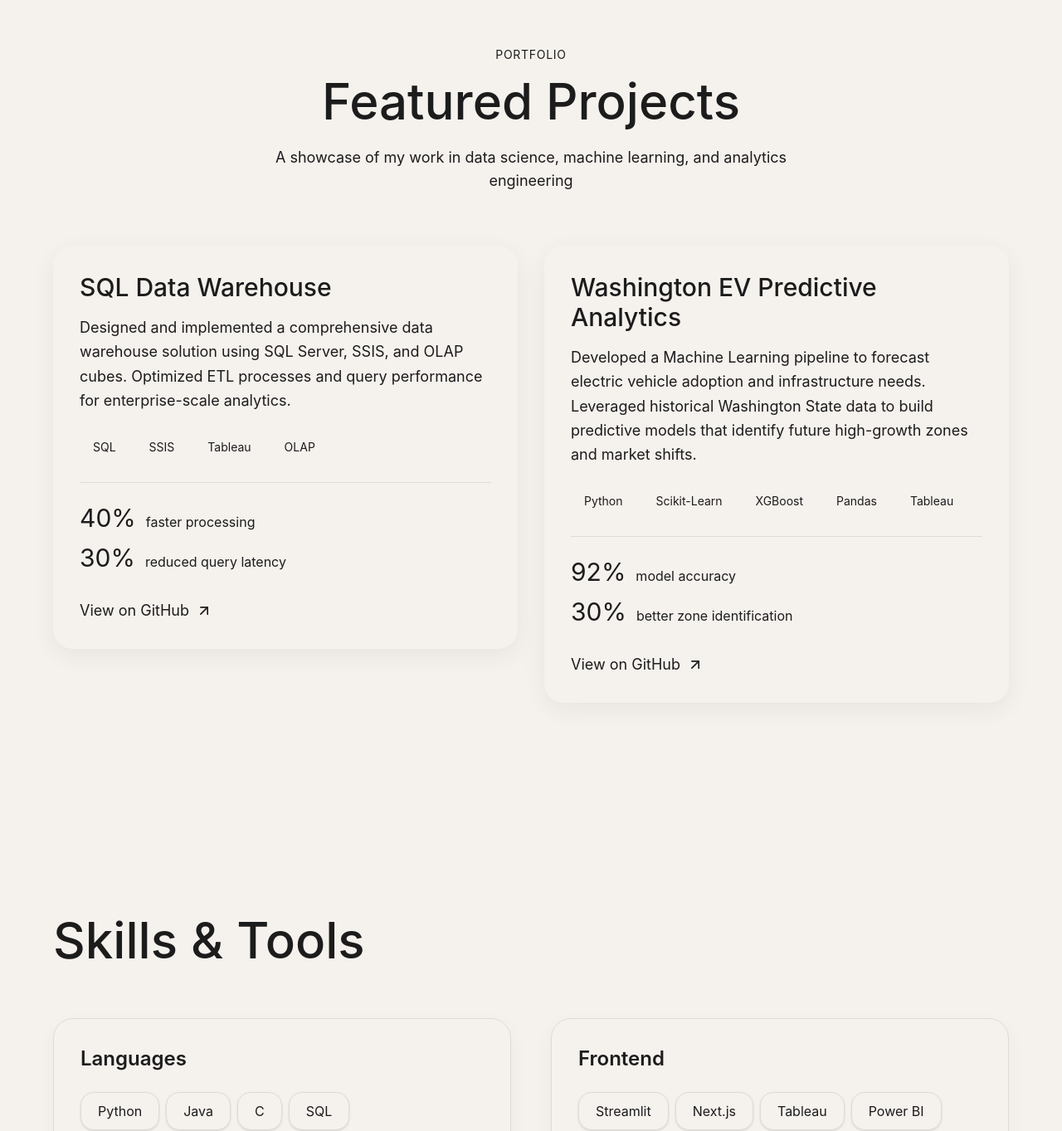
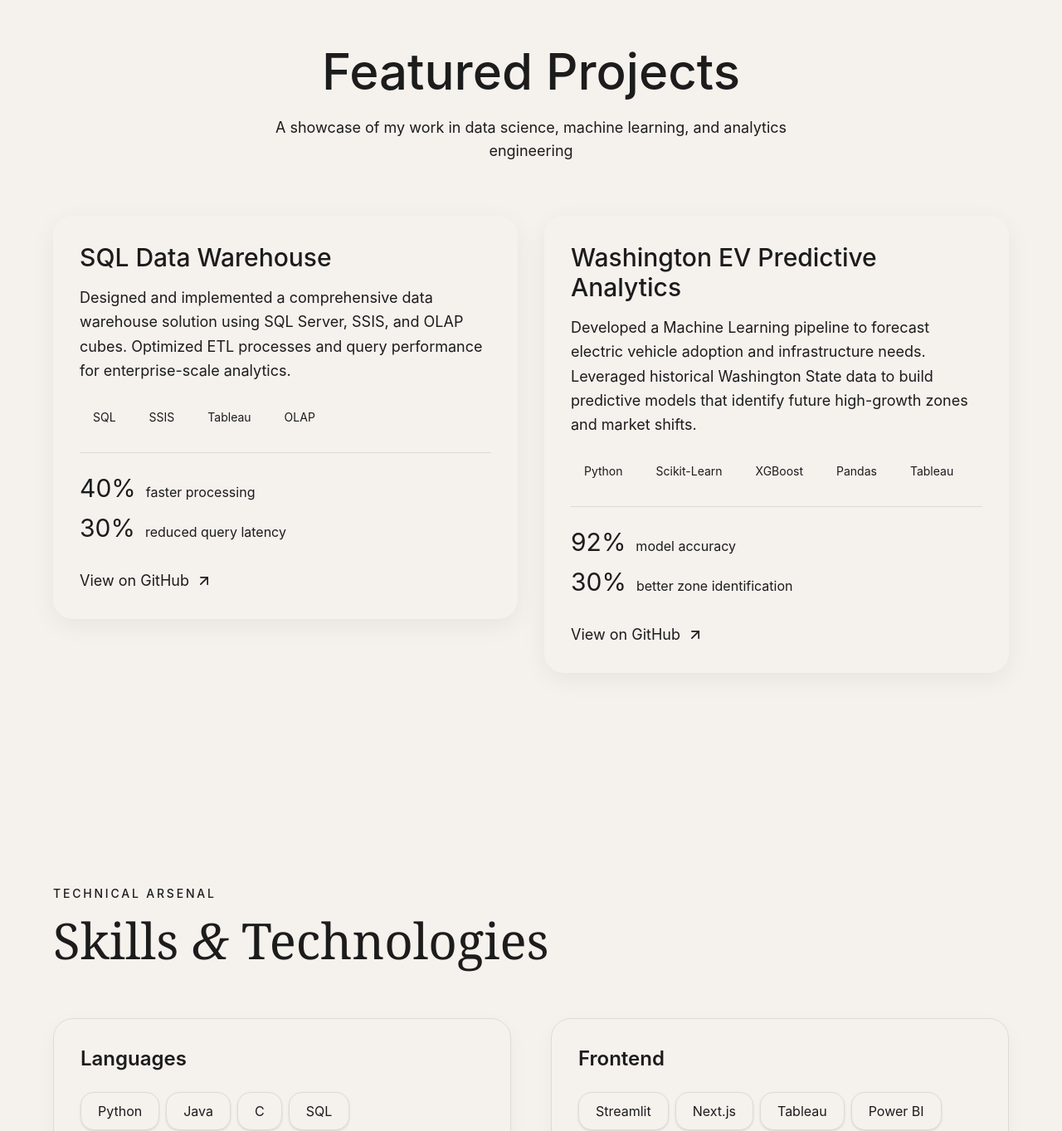
Before and after one commit to Utkarsh-Patel01/Design-portfolio, a React (Vite) app: page / in a window 1280 px wide. Shown: the part 1680-3043 px from the top of the page at 83% size. Built offline with nearby package versions, Linux system fonts and the light colour scheme.

Commit message:
Update layout for Featured Projects and Skills sections

```diff
--- a/src/app/App.tsx
+++ b/src/app/App.tsx
@@ -363,9 +363,6 @@ export default function App() {
             transition={{ duration: 0.6 }}
           >
             <div className="text-center mb-16">
-              <p className="text-muted-foreground mb-4 uppercase tracking-wider text-sm">
-                Portfolio
-              </p>
               <h2 className="text-5xl md:text-6xl mb-6 text-foreground">
                 Featured Projects
               </h2>
@@ -400,11 +397,13 @@ export default function App() {
             viewport={{ once: true }}
             transition={{ duration: 0.6 }}
           >
-            <div className="flex items-center gap-4 mb-16">
-              <h2 className="text-5xl md:text-6xl text-foreground">
-                Skills & Tools
+            <div className="mb-16">
+              <p className="text-muted-foreground mb-4 uppercase tracking-[0.2em] text-sm font-medium">
+                Technical Arsenal
+              </p>
+              <h2 className="text-5xl md:text-6xl text-foreground font-serif">
+                Skills <span className="italic font-light">&</span> Technologies
               </h2>
-              <div className="h-px flex-1 bg-border max-w-xs" />
             </div>
             <div className="grid md:grid-cols-2 gap-x-12 gap-y-12">
               {skillCategories.map((category, index) => (
```
